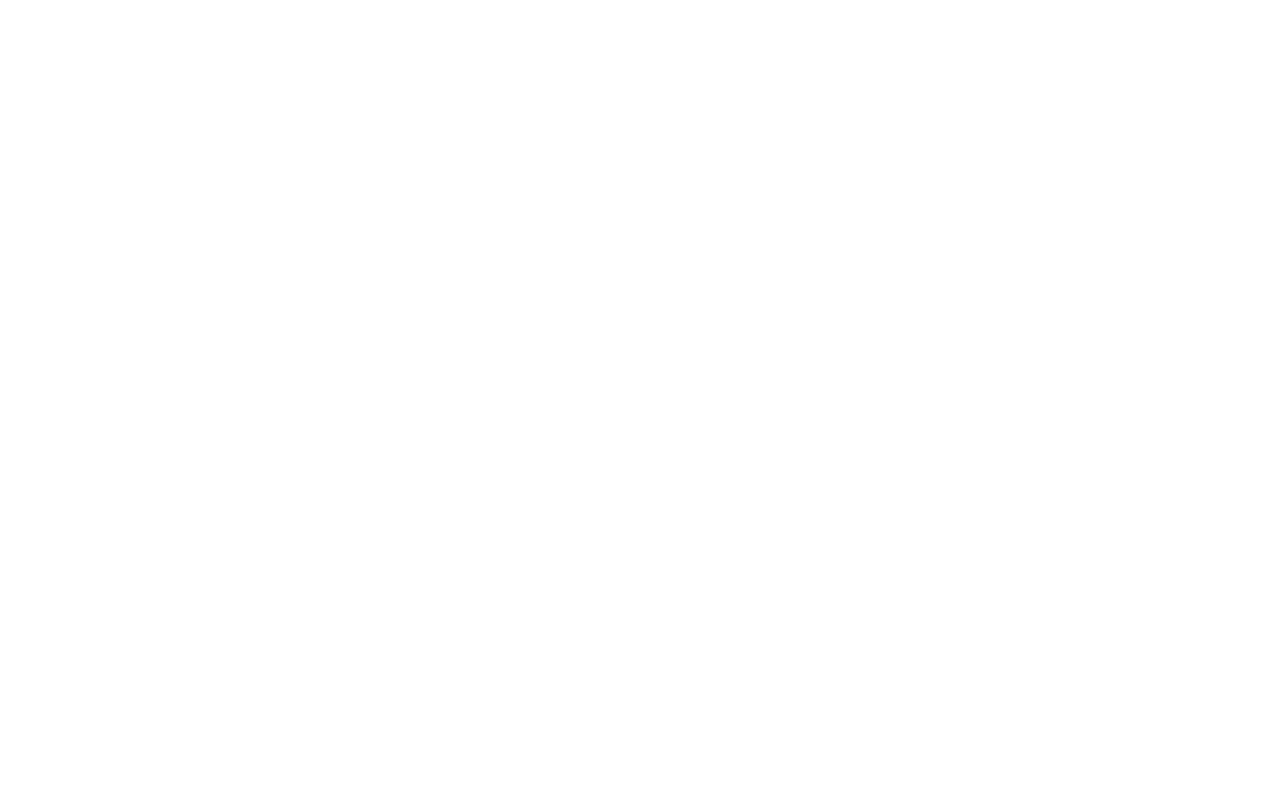
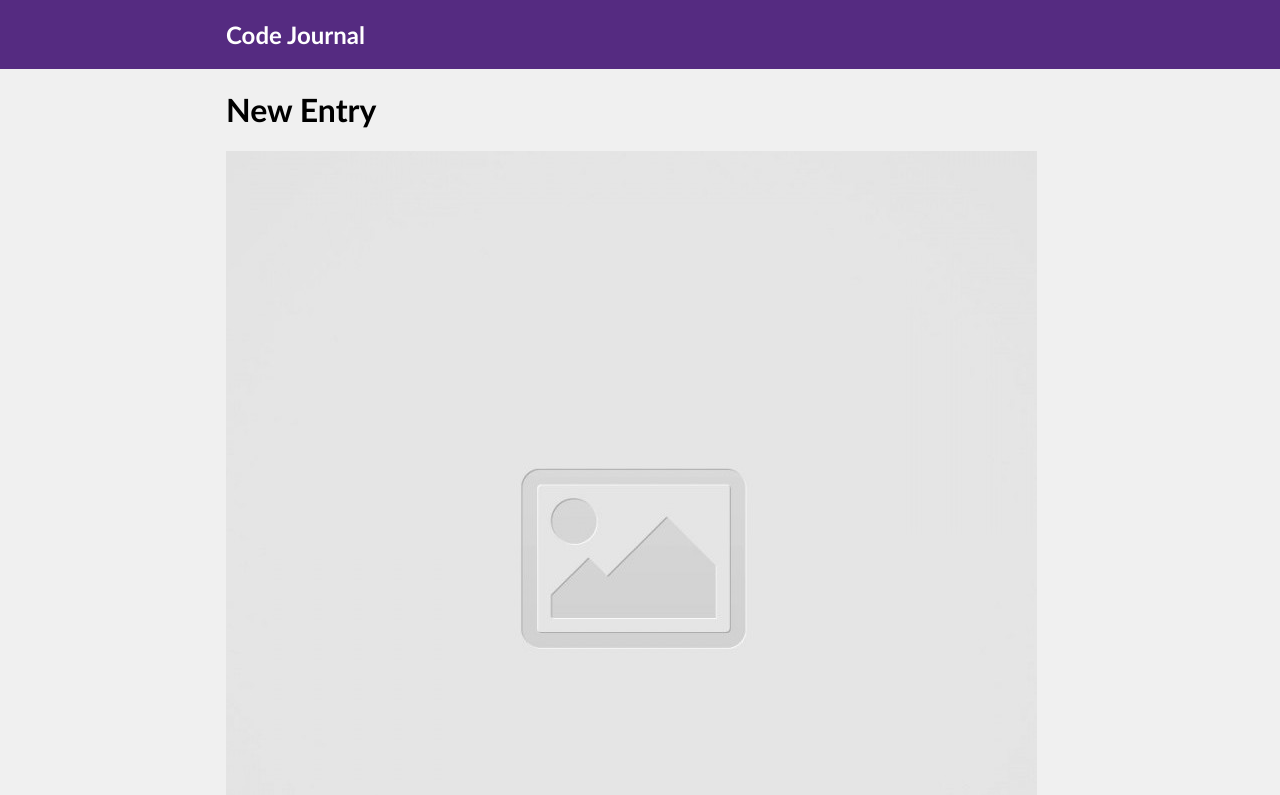
Before and after one commit to gregg-garceau/code-journal, a website: page index.html in a window 1280 px wide. Shown: the top 795 px of the page. Drawn offline with Linux system fonts and the light colour scheme.

Commit message:
Added a header, div with data view of entry form, and started building a form

```diff
--- a/css/styles.css
+++ b/css/styles.css
@@ -0,0 +1,15 @@
+* {
+  font-family: 'Gill Sans', 'Gill Sans MT', Calibri, 'Trebuchet MS', sans-serif;
+}
+
+body {
+  background-color: #f0f0f0;
+}
+
+header {
+  background-color: rgb(85, 43, 129);
+}
+
+.journal-header {
+  color: white;
+}
--- a/index.html
+++ b/index.html
@@ -15,10 +15,33 @@
   <link rel="stylesheet" href="css/styles.css">
 </head>
 <body>
-  <header>
-  </header>
-  <main>
-  </main>
+    <header>
+      <div class="container">
+        <div class="row">
+          <div class="column-full">
+            <h2 class="journal-header">Code Journal</h2>
+          </div>
+        </div>
+      </div>
+    </header>
+    <main>
+      <div class="container">
+        <div data-view="entry-form">
+          <form>
+            <div class="row">
+              <div class="column-full">
+                <h1>New Entry</h1>
+              </div>
+            </div>
+            <div class="row">
+              <div class="column-half">
+                <img src="images/placeholder-image-square.jpg" alt="user-photo">
+              </div>
+            </div>
+          </form>
+        </div>
+      </div>
+    </main>
   <script src="js/data.js"></script>
   <script src="js/main.js"></script>
 </body>
```
